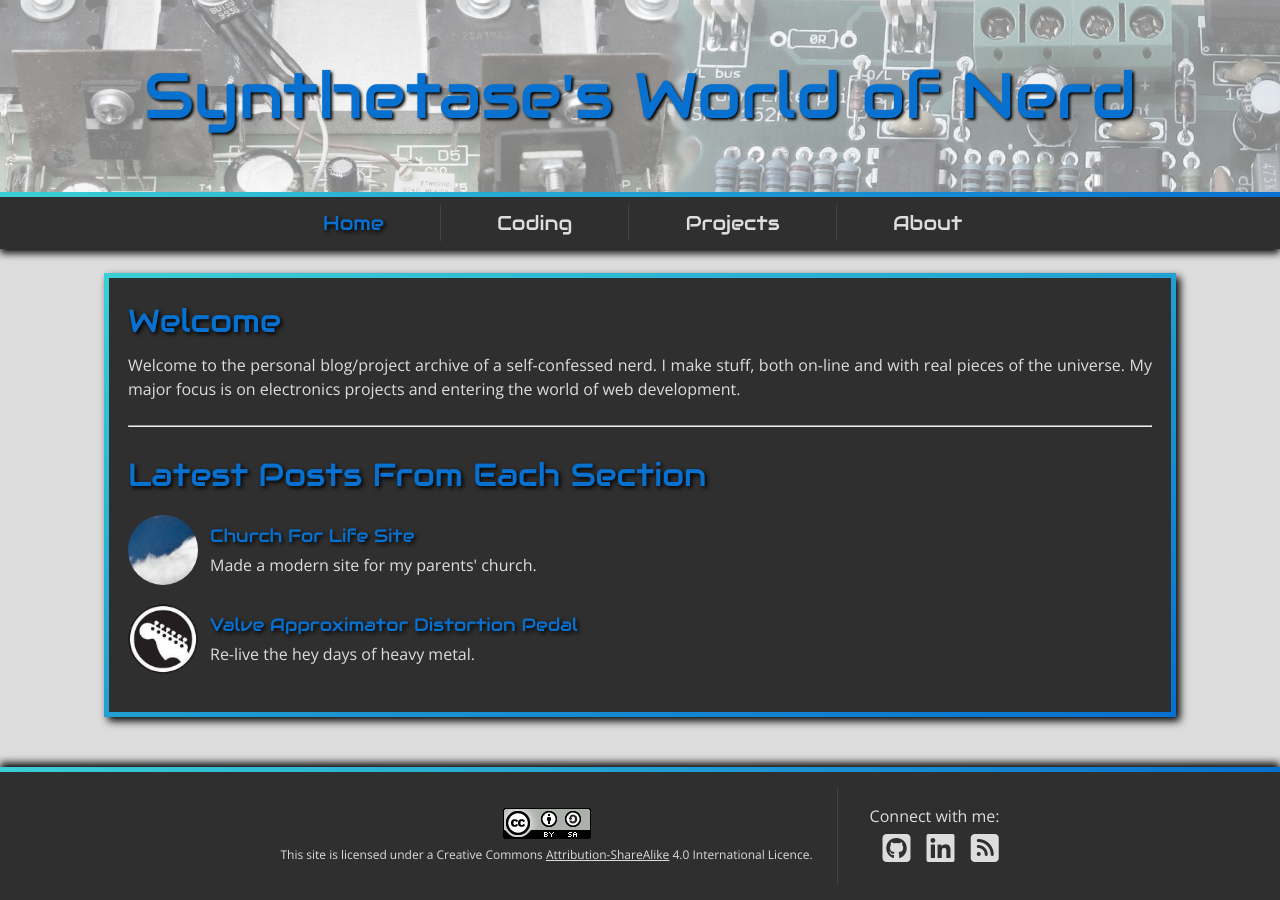
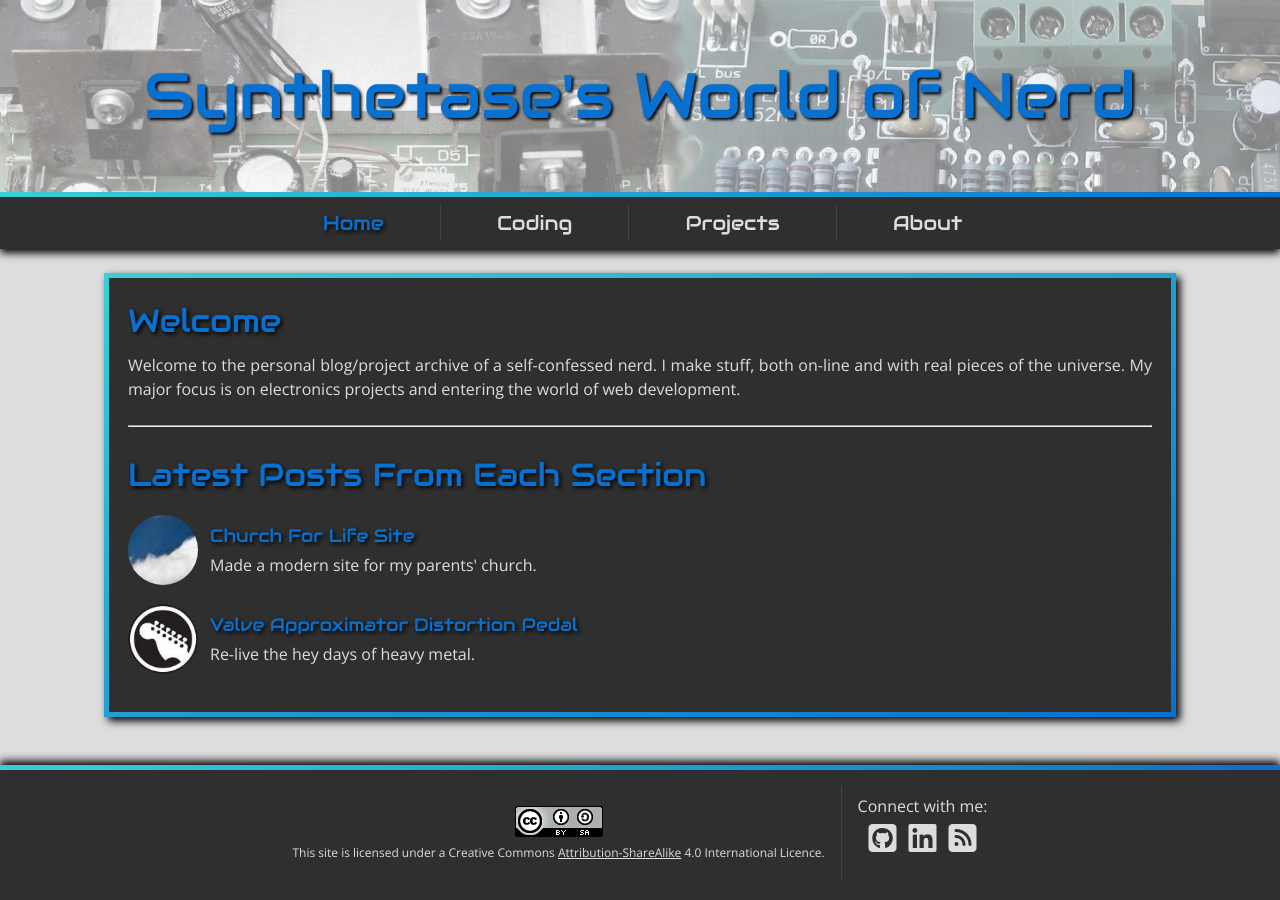
Before and after one commit to StaphSynth/StaphSynth.github.io, a Jekyll site: the page built from index.md, in a window 1280 px wide. Built offline with Jekyll 4.4.1, drawn with Linux system fonts in a browser that asks for light colours; nearby versions of some CDN libraries.

Commit message:
stream-line social icon layout in footer

```diff
--- a/_layouts/common.html
+++ b/_layouts/common.html
@@ -11,7 +11,7 @@
     </title>
     <script type="text/javascript" src="https://use.fontawesome.com/0523816ffe.js"></script>
     <link rel="alternate" type="application/rss+xml" title="Syntheta.se RSS" href="/feed.xml">
-    <link type="text/css" rel="stylesheet" href="{{ site.url }}/css/main.css">
+    <link type="text/css" rel="stylesheet" href="/css/main.css">
     <link href="https://fonts.googleapis.com/css?family=Audiowide|Fira+Mono|Open+Sans:400,700,400italic,700italic" rel="stylesheet">
   </head>
   <body>
@@ -54,9 +54,11 @@
       <footer>
         <div id=footerContainer>
           <div id="connect">
+            <p>Connect with me:</p>
             <ul>
-              <li><p>Connect with me:</p></li>
-              <li><a href="https://github.com/StaphSynth" target="_blank"><i class="fa fa-github-square social" aria-hidden="false"></i></a> <a href="https://www.linkedin.com/in/david-allen-102290119?trk=nav_responsive_tab_profile" target="_blank"><i class="fa fa-linkedin-square social" aria-hidden="false"></i></a> <a href="{{ site.url }}/feed.xml"><i class="fa fa-rss-square social" aria-hidden="false"></i></a></li>
+              <li><a href="https://github.com/StaphSynth" target="_blank"><i class="fa fa-github-square social" aria-hidden="false"></i></a></li>
+              <li><a href="https://www.linkedin.com/in/david-allen-102290119?trk=nav_responsive_tab_profile" target="_blank"><i class="fa fa-linkedin-square social" aria-hidden="false"></i></a></li>
+              <li><a href="{{ site.url }}/feed.xml"><i class="fa fa-rss-square social" aria-hidden="false"></i></a></li></li>
             </ul>
           </div>
           <div id="licence">
--- a/css/main.css
+++ b/css/main.css
@@ -93,7 +93,7 @@
 }
 
 #contentWrapper {
-	padding-bottom: 165px; /*Must be equal to footer height + footer border*/
+	padding-bottom: 190px; /*Must be equal to footer height + footer border (5px)*/
 }
 
 
@@ -461,7 +461,7 @@
 
 footer {
 	width: 100%;
-	height: 160px;
+	height: 185px;
 	position: absolute;
 	bottom: 0;
 	left: 0;
@@ -475,7 +475,7 @@
 }
 
 footer div div {
-	padding: 0.75rem 0;
+	padding: 0.75rem 1rem;
 }
 
 footer ul li {
@@ -488,10 +488,16 @@
 	text-align: center;
 }
 
-#connect ul li {
-	display: inline-block;
+#connect ul {
+	padding-top: 0.5rem;
+	display: flex;
+	flex-flow: row nowrap;
+	justify-content: center;
 }
 
+#connect ul li~li {
+	padding-left: 0.75rem;
+}
 
 #connect p {
 }
@@ -506,8 +512,6 @@
 
 .social {
 	font-size: 2rem!important;
-	margin-left: 0.75rem;
-	vertical-align: middle;
 }
 
 
@@ -588,7 +592,7 @@
 	**********************/
 
 	#contentWrapper {
-		padding-bottom: 133px; /*Must == footer height + footer border width (==5px)*/
+		padding-bottom: 135px; /*Must == footer height + footer border width (==5px)*/
 	}
 
 	/*********************
@@ -638,7 +642,7 @@
 	**********************/
 
 	footer {
-		height: 128px;
+		height: 130px;
 	}
 
 	#footerContainer {
@@ -653,25 +657,12 @@
 		border-right: solid 1px #444;
 	}
 
-	#licence ul {
-		padding-right: 2em;
-	}
-
 	#licence ul li {
 		margin: 0.5rem 0;
 	}
 
 	#connect {
 		border: none;
-	}
-
-	#connect ul {
-		padding-left: 2em;
-	}
-
-	#connect ul li {
-		margin: 0.5rem 0;
-		display: block;
 	}
 
 } /*End large tablet query*/
```
